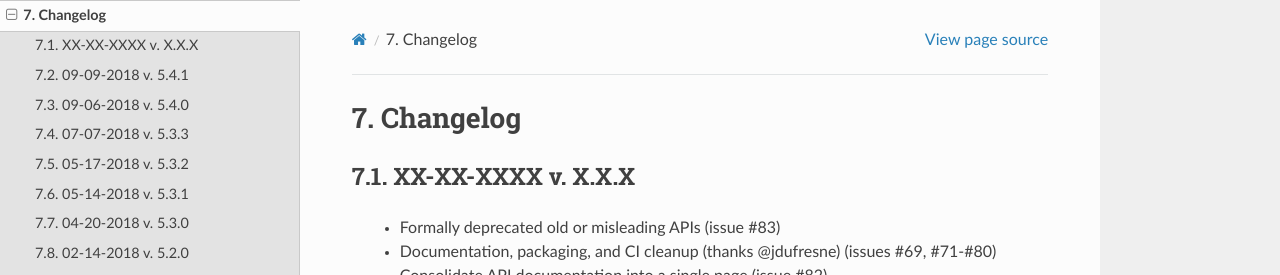
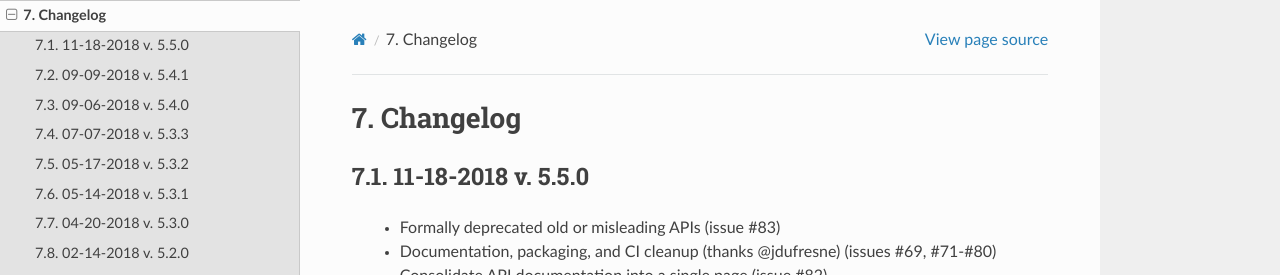
Before and after one commit to SethMMorton/natsort, a Sphinx documentation site: the page built from docs/changelog.rst, in a window 1280 px wide and 900 px high. Shown: the top 275 px of the window. Built offline with Sphinx 7.4.7 and the Read the Docs theme 2.0.0, drawn with Linux system fonts in a browser that asks for light colours.

Commit message:
Bump version: 5.4.1 → 5.5.0

```diff
--- a/CHANGELOG.rst
+++ b/CHANGELOG.rst
@@ -1,4 +1,4 @@
-XX-XX-XXXX v. X.X.X
+11-18-2018 v. 5.5.0
 +++++++++++++++++++
 
    - Formally deprecated old or misleading APIs (issue #83)
--- a/docs/conf.py
+++ b/docs/conf.py
@@ -57,7 +57,7 @@
 # built documents.
 #
 # The full version, including alpha/beta/rc tags.
-release = '5.4.1'
+release = '5.5.0'
 # The short X.Y version.
 version = '.'.join(release.split('.')[0:2])
 
--- a/natsort/__init__.py
+++ b/natsort/__init__.py
@@ -26,7 +26,7 @@
 if float(sys.version[:3]) < 3:
     from natsort.natsort import natcmp
 
-__version__ = "5.4.1"
+__version__ = "5.5.0"
 
 __all__ = [
     "natsort_key",
--- a/setup.cfg
+++ b/setup.cfg
@@ -1,5 +1,5 @@
 [bumpversion]
-current_version = 5.4.1
+current_version = 5.5.0
 commit = True
 tag = True
 tag_name = {new_version}
--- a/setup.py
+++ b/setup.py
@@ -15,7 +15,7 @@
 
 setup(
     name='natsort',
-    version='5.4.1',
+    version='5.5.0',
     packages=find_packages(),
     install_requires=install_requires,
     entry_points={'console_scripts': ['natsort = natsort.__main__:main']},
```
